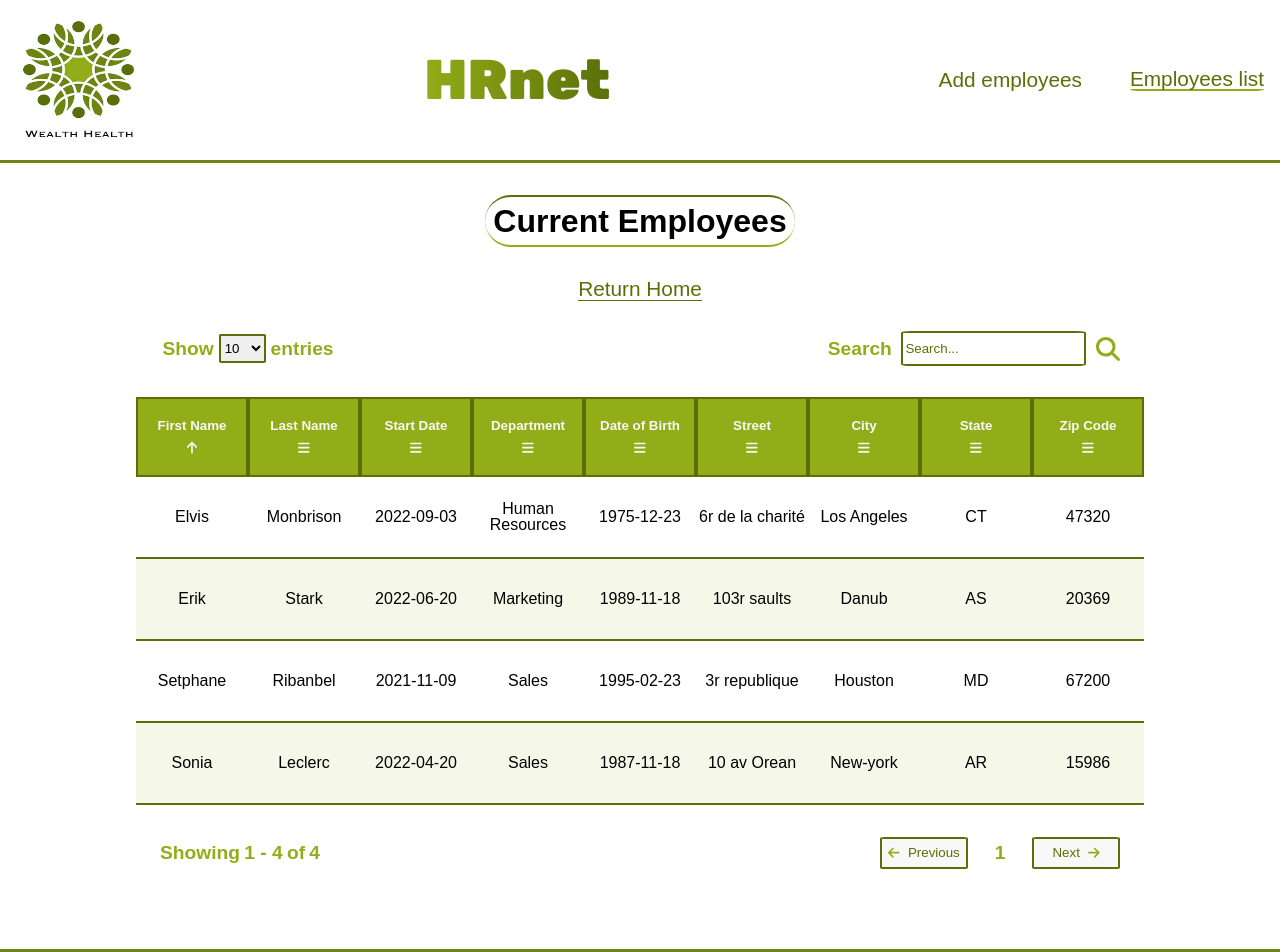
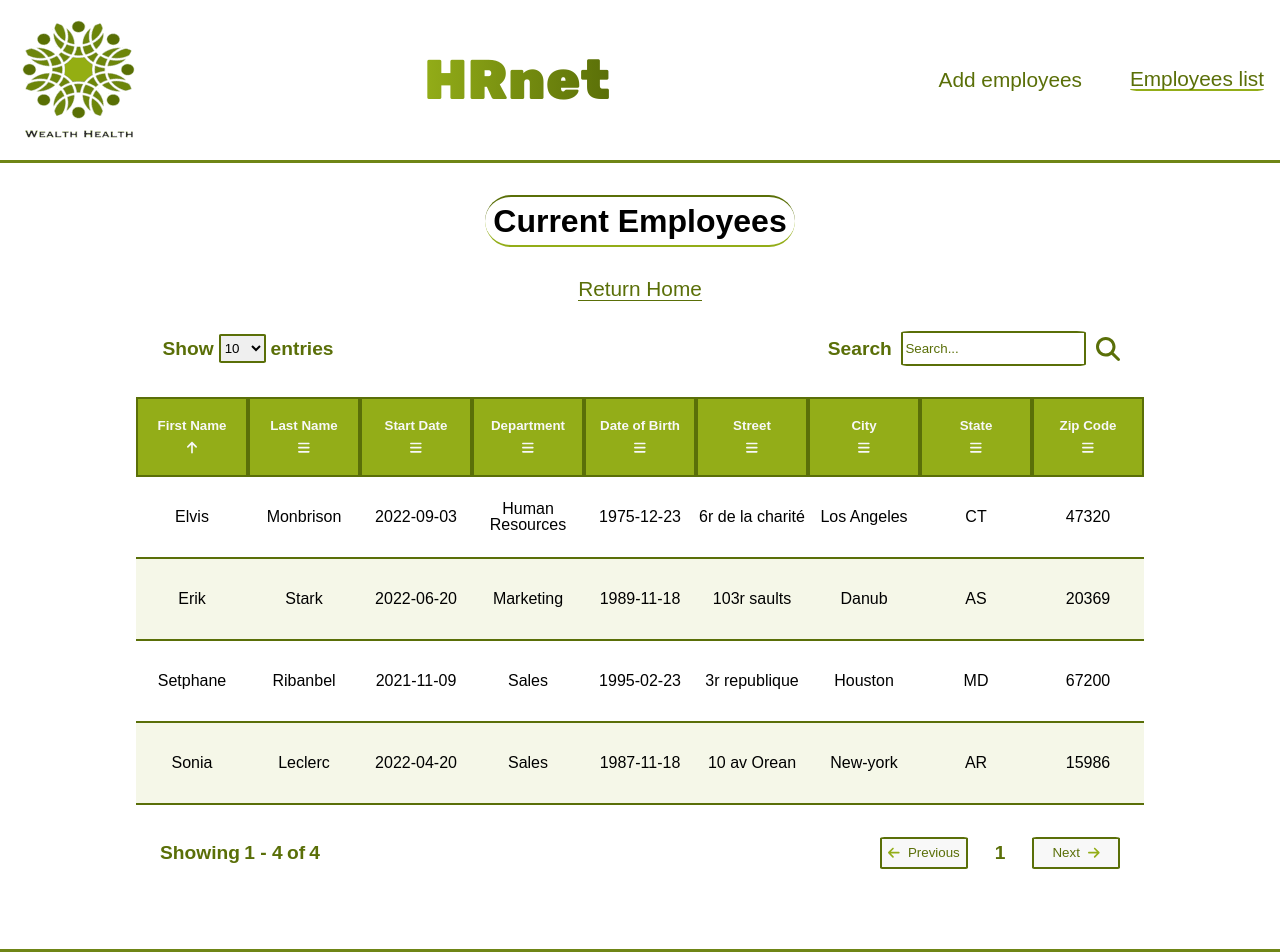
Before and after one commit to OliviaG-dev/OC_P14_02102022, a React (Create React App) app: page /employees-list in a window 1280 px wide. Shown: the top 952 px of the page. Built offline with nearby package versions, Linux system fonts and the light colour scheme.

Commit message:
enchanced: perf logo

```diff
--- a/src/components/header/Header.css
+++ b/src/components/header/Header.css
@@ -20,11 +20,6 @@
 	-webkit-text-fill-color: transparent;
     font-weight: 800;
     font-family: 'Rubik', sans-serif;
-}
-
-.nav__logo {
-    width: 8rem;
-    height: 8rem;
 }
 
 .header__nav {
--- a/src/components/header/Header.jsx
+++ b/src/components/header/Header.jsx
@@ -7,7 +7,7 @@ const Header = () => (
         <div className='header__container'>
             <nav className='header__nav'>
                 <div className='header__nav__left'>
-                    <img className='nav__logo' src={Logo} alt='logo' />
+                    <img className='nav__logo' src={Logo} alt='logo' width="128" height="128"/>
                 </div>
                 <h1 className='nav__title'>HRnet</h1>
                 <div className='header__nav__right'>
--- a/src/pages/arrayEmployee/ArrayEmployee.css
+++ b/src/pages/arrayEmployee/ArrayEmployee.css
@@ -38,7 +38,7 @@
     justify-content: space-around;
     font-size: 1.2rem;
     font-weight:600;
-    color: var(--main-color);
+    color: var(--tertio-color);
     align-items: center;
 }
 
@@ -56,7 +56,7 @@
 .table__header__search {
     font-size: 1.2rem;
     font-weight:600;
-    color: var(--main-color);
+    color: var(--tertio-color);
     align-items: center;
     display: flex;
 
@@ -150,7 +150,7 @@ tr:nth-child(2n) {
 .table__nav__text {
     font-size: 1.2rem;
     font-weight:600;
-    color: var(--main-color);
+    color: var(--tertio-color);
     display: flex;
     width: 10rem;
     justify-content: space-between;
@@ -194,7 +194,7 @@ tr:nth-child(2n) {
 .table__nav__list__text {
     font-size: 1.2rem;
     font-weight:600;
-    color: var(--main-color);
+    color: var(--tertio-color);
 }
 
 /***************************Responsive********************/
```
Also changed, not shown: src/assets/logo.png.
